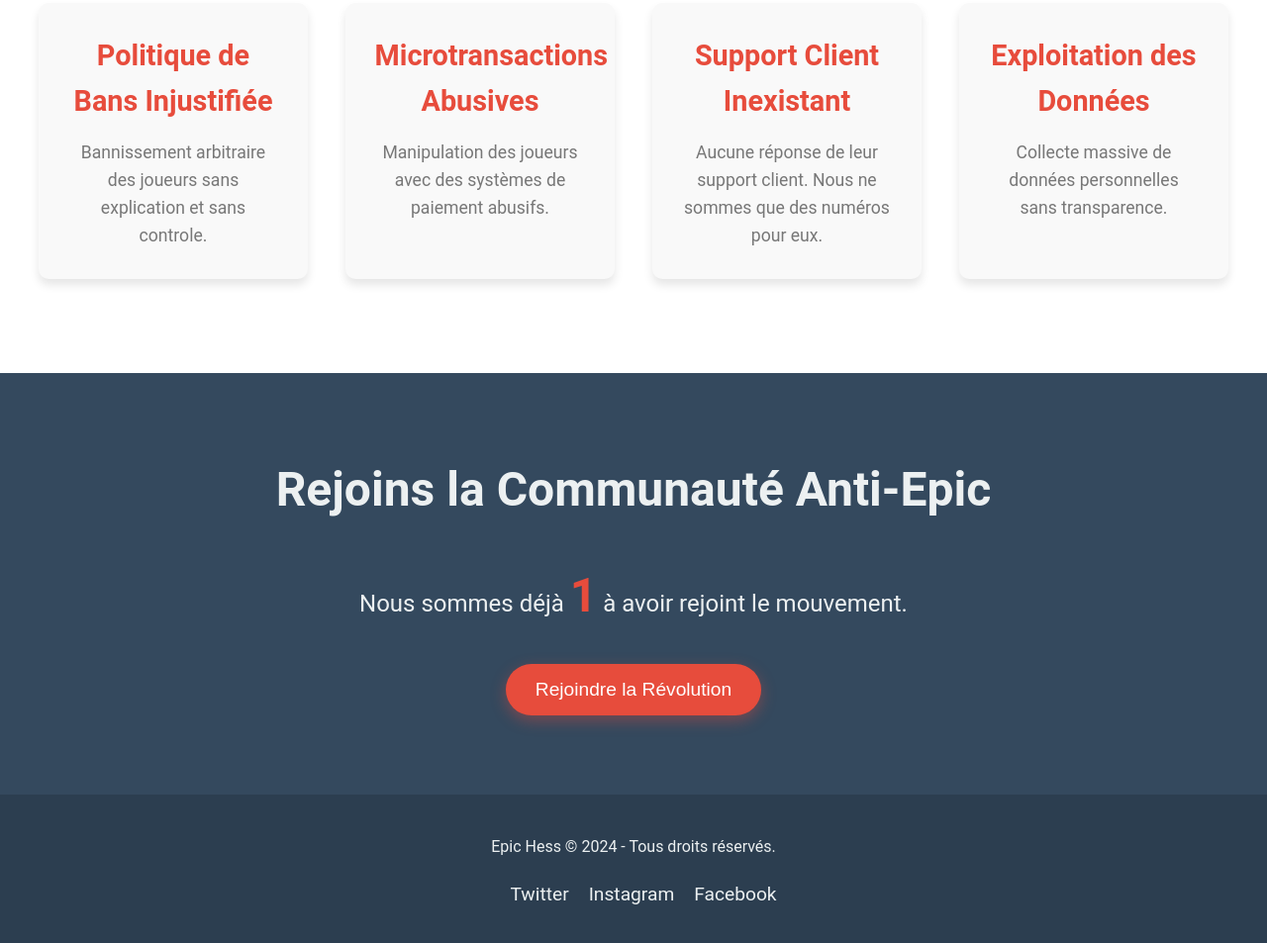
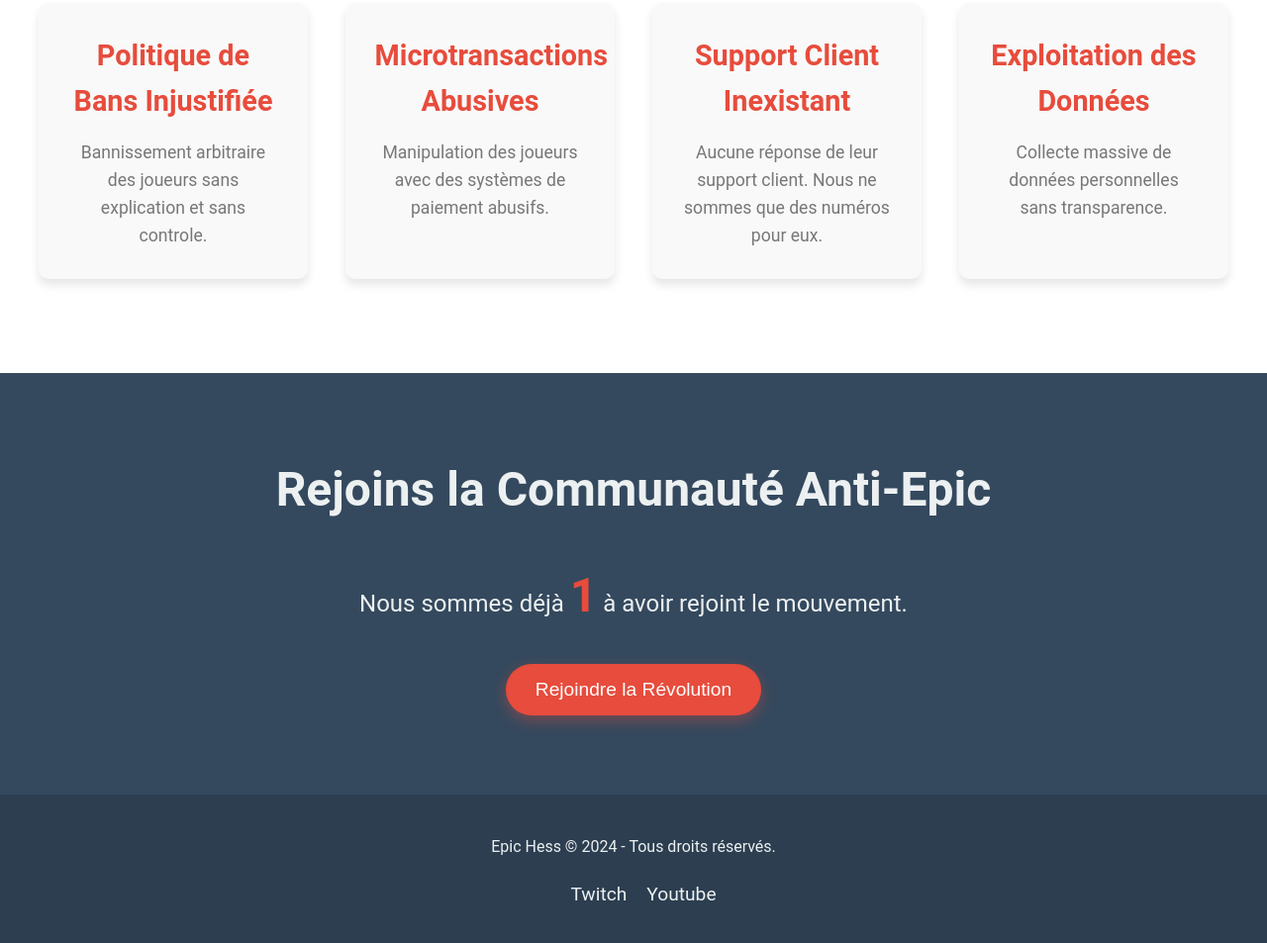
Before and after one commit to MaxouOsky12/EpicHess, a website: page index.html in a window 1280 px wide. Shown: the part 953-1906 px from the top of the page at 99% size. Drawn offline with Linux system fonts and the light colour scheme.

Commit message:
Update index.html

```diff
--- a/index.html
+++ b/index.html
@@ -76,9 +76,8 @@
         <div class="container">
             <p>Epic Hess © 2024 - Tous droits réservés.</p>
             <ul class="social-links">
-                <li><a href="#">Twitter</a></li>
-                <li><a href="#">Instagram</a></li>
-                <li><a href="#">Facebook</a></li>
+                <li><a href="#">Twitch</a></li>
+                <li><a href="#">Youtube</a></li>
             </ul>
         </div>
     </footer>
```
